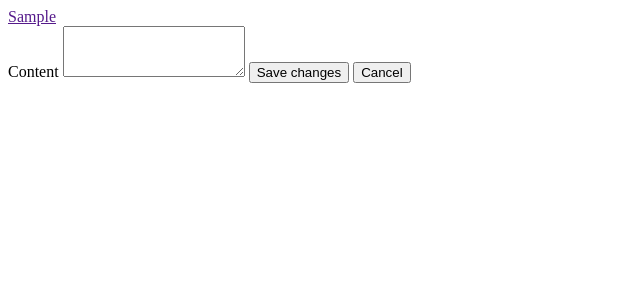
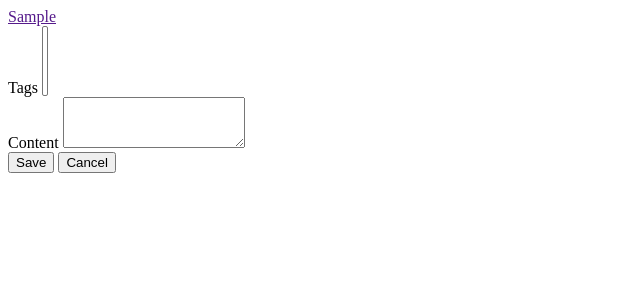
Before and after one commit to etherforce/FeTSy, a Python web app: template fetsy/webclient/templates/ticketFieldTextarea.html in a window 1280 px wide. Shown: the top 300 px of the page, without its empty margins (0-640 px from the left). Run offline with Jinja, Linux system fonts and the light colour scheme; the template is opened without the code that fills it: most values are stand-ins (such as "Sample title", 1, 10 or a date in 2020).

Commit message:
Added field to change ticket content (part 2).

```diff
--- a/fetsy/webclient/templates/ticketFieldTextarea.html
+++ b/fetsy/webclient/templates/ticketFieldTextarea.html
@@ -9,7 +9,21 @@
 </div>
 
 <form ng-show="ticketField.editMode" ng-submit="ticketField.click(ticketField.inputField)">
-    <div class="form-group" >
+    <div class="form-group">
+        <label for="{{ticketField.key}}-{{ ticketField.ticket.id }}-tags-select" class="sr-only">
+            Tags
+        </label>
+        <select id="{{ticketField.key}}-{{ ticketField.ticket.id }}-tags-select"
+                class="form-control"
+                multiple
+                chosen
+                width="'100%'"
+                ng-model="ticketField.tagField"
+                ng-options="tag for tag in [1,2,3]">
+            <option value=""></option>
+        </select>
+    </div>
+    <div class="form-group">
         <label for="{{ticketField.key}}-{{ ticketField.ticket.id }}-textarea" class="sr-only">
             Content
         </label>
@@ -19,20 +33,11 @@
                   ng-model="ticketField.inputField"
                   ng-init="ticketField.inputField = ticketField.ticket.getField(ticketField.key, true)">
         </textarea>
-
-        <button type="submit"
-                title="Save changes"
-                class="btn btn-default">
-            <span class="glyphicon glyphicon-ok" aria-hidden="true"></span>
-            <span class="sr-only">Save changes</span>
-        </button>
-        <button type="button"
-                title="Cancel"
-                class="btn btn-default"
-                ng-click="ticketField.closeForm()">
-            <span class="glyphicon glyphicon-remove" aria-hidden="true"></span>
-            <span class="sr-only">Cancel</span>
-        </button>
-
     </div>
+    <button type="submit" class="btn btn-primary">
+        Save
+    </button>
+    <button type="button" class="btn btn-default" ng-click="ticketField.closeForm()">
+        Cancel
+    </button>
 </form>
--- a/fetsy/webclient/templates/ticketFieldTypeahead.html
+++ b/fetsy/webclient/templates/ticketFieldTypeahead.html
@@ -18,7 +18,7 @@
         <span class="input-group-btn">
             <button type="submit"
                     title="Save changes"
-                    class="btn btn-default">
+                    class="btn btn-primary">
                 <span class="glyphicon glyphicon-ok" aria-hidden="true"></span>
                 <span class="sr-only">Save changes</span>
             </button>
```
Also changed, not shown: bower.json (+8 -3 lines), fetsy/webclient/scripts/app.coffee.md (+4 -3 lines), 1 other file.
